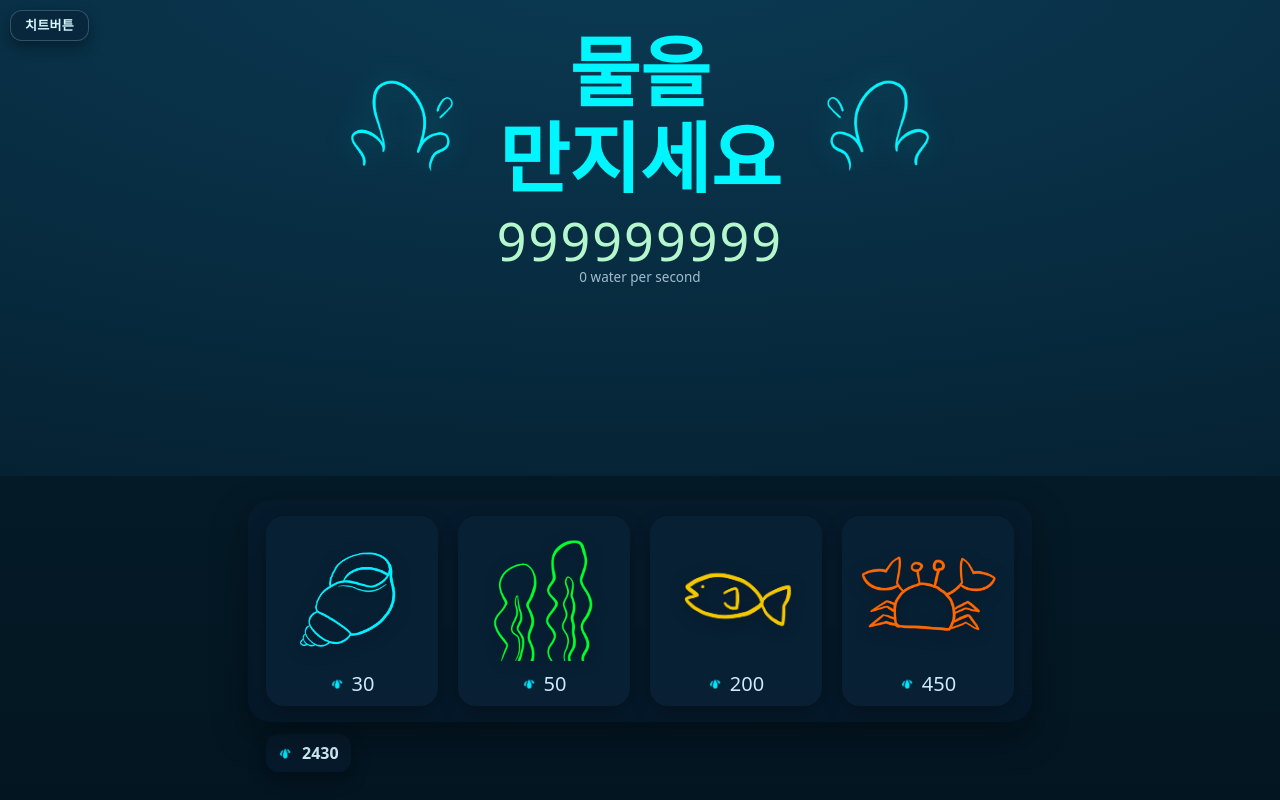
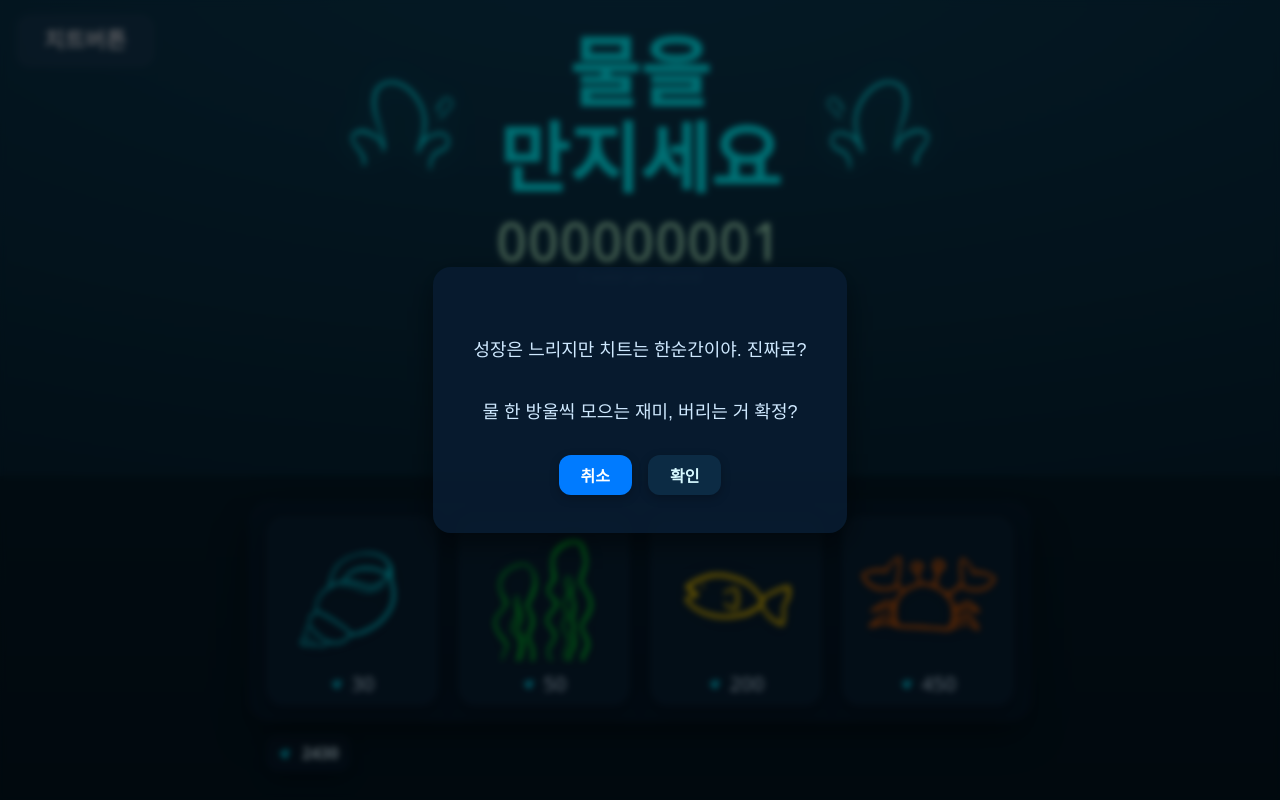
Before and after one commit to overdoseoxx/3-2_8week, a plain HTML site: page index.html in a window 1280 px wide. Both pictures are taken after a click on the button "치트버튼". Drawn offline with Linux system fonts and the light colour scheme; a web font is replaced by a local one.

Commit message:
Update index.html

```diff
--- a/index.html
+++ b/index.html
@@ -140,8 +140,29 @@
     transition:transform .12s ease, background .12s ease, box-shadow .12s ease;
     backdrop-filter: blur(4px);
   }
-  .cheat-btn:hover{ transform:translateY(-2px) scale(1.03); background:rgba(16,54,82,.9); box-shadow:0 10px 20px rgba(0,0,0,.38); }
-  .cheat-btn:active{ transform:translateY(0) scale(0.99); }
+#cheatBtn{
+  position:fixed;
+  top:14px; left:16px;
+  background:rgba(30,60,90,.5);   /* 살짝 투명한 블루, 분리감만 */
+  color:#c0c5cf;                  /* 회색 글씨 */
+  border:none;
+  border-radius:14px;
+  font-family:'Avivi22', sans-serif;
+  padding:16px 28px;              /* 버튼 크기 업 */
+  cursor:pointer;
+  z-index:999;
+  font-size:22px;                 /* 훨씬 크게 */
+  font-weight:700;                /* 더 굵게 */
+  transition:background .2s ease, transform .2s ease, color .2s ease;
+  box-shadow:none !important;     /* 그림자 완전 제거 */
+}
+#cheatBtn:hover{
+  background:rgba(50,100,150,.7); /* hover 시 살짝 강조 */
+  color:#e7ebf0;                  /* hover 시 더 밝은 회색 */
+  transform:scale(1.08);
+  box-shadow:none !important;     /* hover 시에도 그림자 절대 X */
+}
+
 </style>
 </head>
 <body>
@@ -240,11 +261,78 @@ function addWater(a){water+=a;events.push({t:nowMs(),a});
   counter.textContent=Math.floor(water).toString().padStart(9,'0');}
 addEventListener('pointerdown',()=>{addWater(tapPower);showPlusOne(tapPower);},{passive:true});
 
-/* 치트버튼: 누르면 999,999,999(앞에 99 붙인 값)로 채우기 */
+/* 치트버튼: 누르면 팝업 띄운 후 재화 채우기 */
 document.getElementById('cheatBtn').addEventListener('click', (e)=>{
   e.stopPropagation();
-  setWater(999999999);
+
+  // Pretendard 폰트 적용
+  const style = document.createElement('style');
+  style.textContent = `
+  @font-face {
+      font-family: 'Pretendard';
+      src: url('https://cdn.jsdelivr.net/gh/Project-Noonnu/noonfonts_2107@1.1/Pretendard-Regular.woff') format('woff');
+      font-weight: 400; font-display: swap;
+  }
+  @font-face {
+      font-family: 'Pretendard';
+      src: url('https://cdn.jsdelivr.net/gh/Project-Noonnu/noonfonts_2107@1.1/Pretendard-SemiBold.woff') format('woff');
+      font-weight: 600; font-display: swap;
+  }
+  `;
+  document.head.appendChild(style);
+
+  const overlay = document.createElement('div');
+  overlay.style.cssText = `
+    position:fixed; inset:0; background:rgba(0,0,0,.55);
+    display:flex; align-items:center; justify-content:center;
+    z-index:9999; backdrop-filter:blur(3px);
+  `;
+
+  const popup = document.createElement('div');
+  popup.style.cssText = `
+    background:rgba(8,28,48,.92); color:#cfe9ff;
+    padding:38px 40px; border-radius:18px;
+    max-width:420px; text-align:center;
+    box-shadow:0 10px 28px rgba(0,0,0,.45);
+    font-family:'Pretendard',sans-serif;
+    line-height:1.7; font-size:18px;
+  `;
+  popup.innerHTML = `
+    <p style="margin-bottom:28px; white-space:pre-line; font-weight:400;">
+      성장은 느리지만 치트는 한순간이야. 진짜로?
+      <br>물 한 방울씩 모으는 재미, 버리는 거 확정?
+    </p>
+    <div style="display:flex; justify-content:center; gap:16px;">
+      <button id="cancelCheat" style="
+        padding:8px 22px; border-radius:12px; background:#007bff;
+        color:#fff; border:none; font-weight:600; font-size:16px;
+        font-family:'Pretendard',sans-serif;
+        cursor:pointer; transition:.15s; box-shadow:0 3px 10px rgba(0,0,0,.25);
+      ">취소</button>
+      <button id="confirmCheat" style="
+        padding:8px 22px; border-radius:12px; background:rgba(14,48,74,.8);
+        color:#d7f9ff; border:none; font-weight:600; font-size:16px;
+        font-family:'Pretendard',sans-serif;
+        cursor:pointer; transition:.15s; box-shadow:0 3px 10px rgba(0,0,0,.25);
+      ">확인</button>
+    </div>
+  `;
+  overlay.appendChild(popup);
+  document.body.appendChild(overlay);
+
+  // 호버 효과
+  popup.querySelectorAll('button').forEach(btn=>{
+    btn.addEventListener('mouseover',()=>btn.style.filter='brightness(1.15)');
+    btn.addEventListener('mouseout',()=>btn.style.filter='brightness(1)');
+  });
+
+  document.getElementById('cancelCheat').onclick = () => overlay.remove();
+  document.getElementById('confirmCheat').onclick = () => {
+    setWater(999999999);
+    overlay.remove();
+  };
 });
+
 
 /* 클릭 사운드 풀 */
 const proto=document.getElementById('clickProto');const poolSize=8;const clickPool=[];let poolIdx=0;
```
